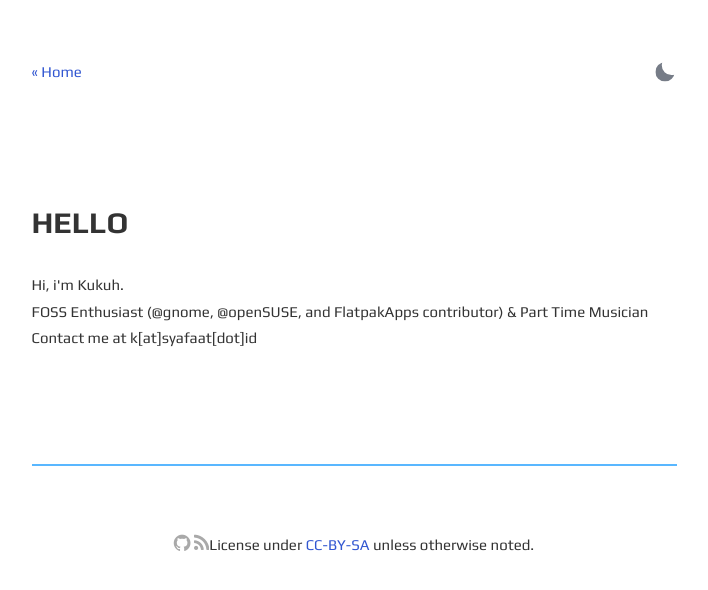
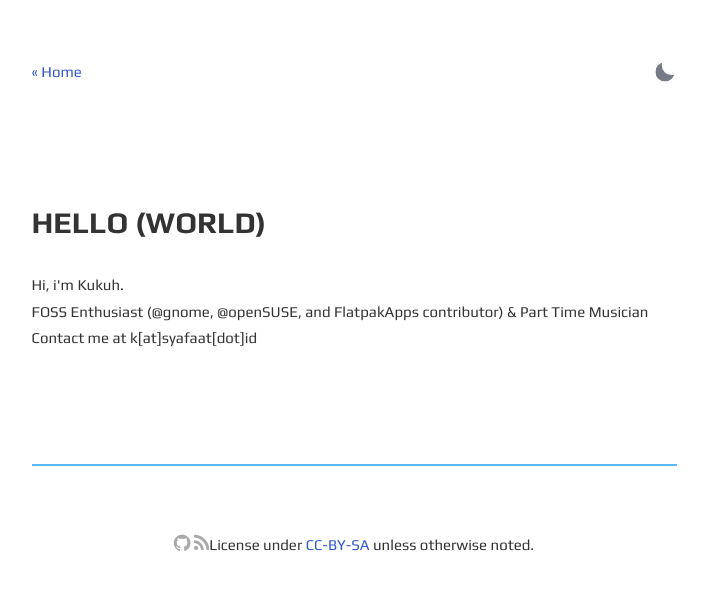
Before and after one commit to cho2/cho2.github.io, a Jekyll site: the page built from about.html, in a window 1280 px wide. Shown: the top 590 px of the page, without its empty margins (286-994 px from the left). Built offline with Jekyll 4.4.1, drawn with Linux system fonts in a browser that asks for light colours.

Commit message:
Update about

```diff
--- a/about.html
+++ b/about.html
@@ -12,7 +12,7 @@ layout: default
 </section>
 
 <section>
-    <h1>Hello</h1>
+    <h1>Hello (World)</h1>
     <p>Hi, i'm Kukuh.</p>
     <p>FOSS Enthusiast (@gnome, @openSUSE, and FlatpakApps contributor) & Part Time Musician</p>
     <p>Contact me at k[at]syafaat[dot]id</p>
```
